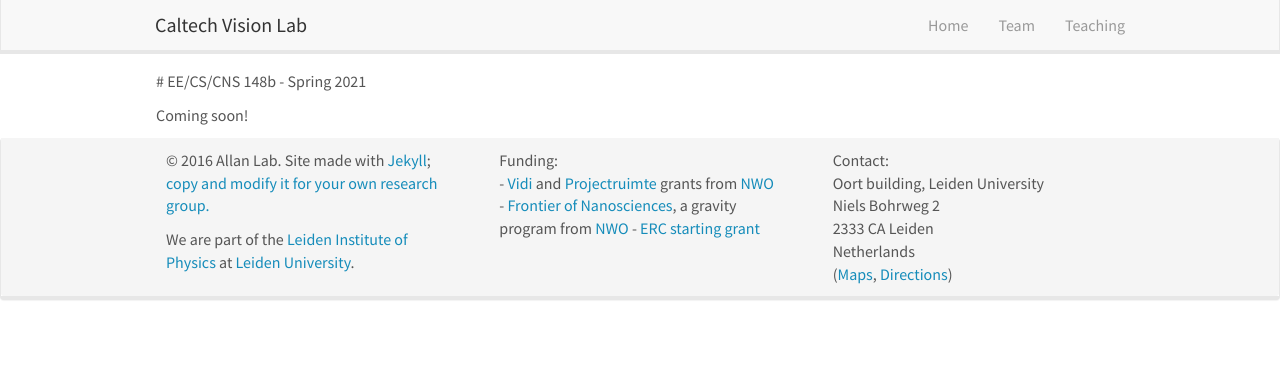
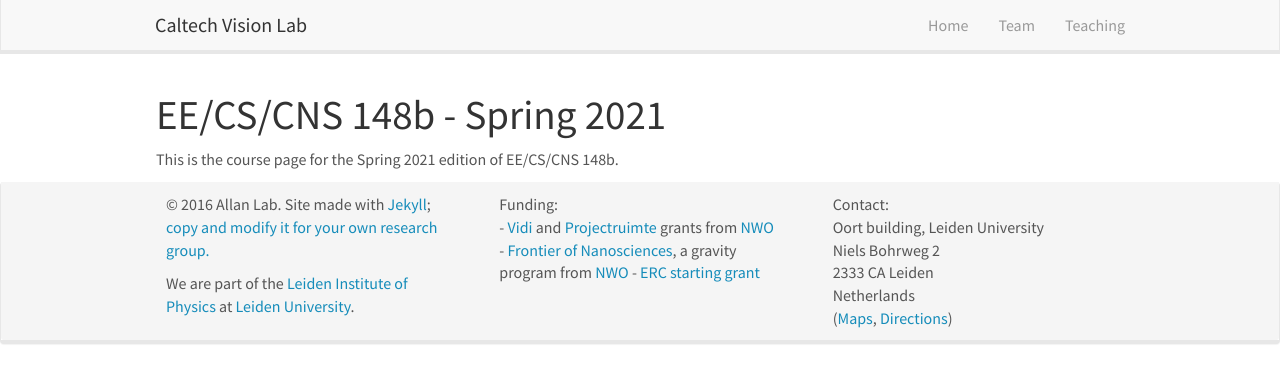
Before and after one commit to caltechvisionlab/caltechvisionlab.github.io, a Jekyll site: the page built from _pages/ee-148b-spring-2021.md, in a window 1280 px wide. Shown: the top 383 px of the page. Built offline with Jekyll 4.4.1, drawn with Linux system fonts in a browser that asks for light colours; nearby versions of some CDN libraries.

Commit message:
Update ee-148b-spring-2021.md

```diff
--- a/_pages/ee-148b-spring-2021.md
+++ b/_pages/ee-148b-spring-2021.md
@@ -6,6 +6,6 @@ sitemap: false
 permalink: /teaching/ee-148b-spring-2021/
 ---
 
- # EE/CS/CNS 148b - Spring 2021
+# EE/CS/CNS 148b - Spring 2021
 
- Coming soon!
+This is the course page for the Spring 2021 edition of EE/CS/CNS 148b.
```
